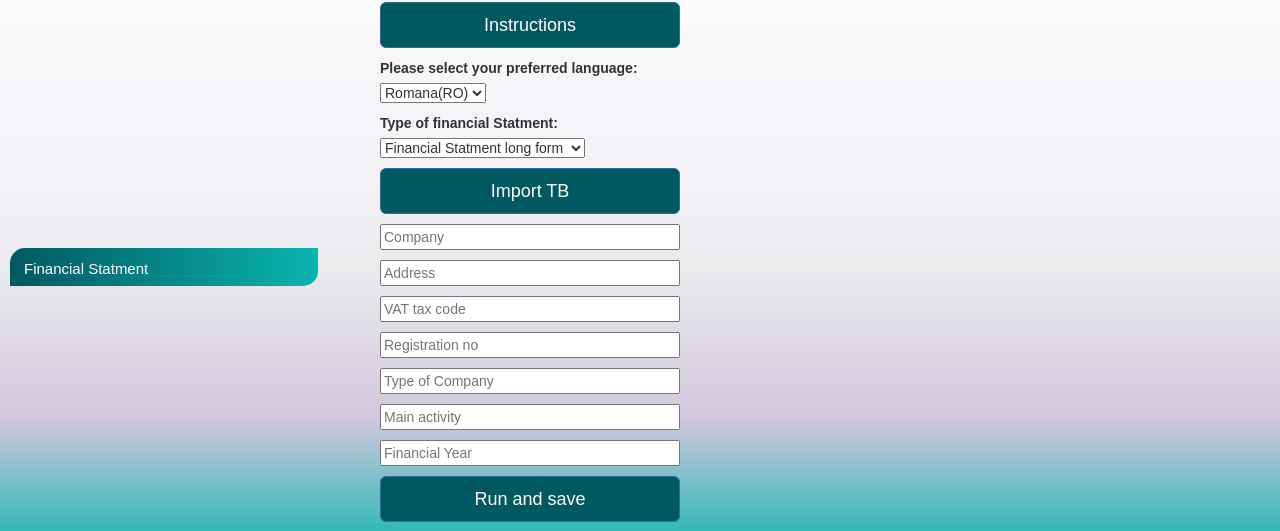
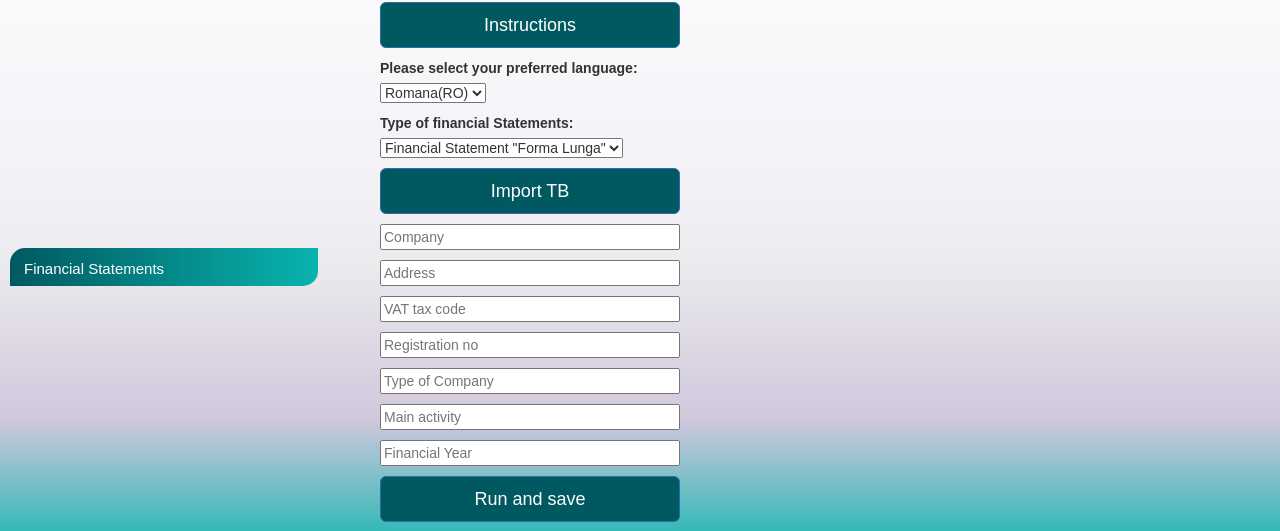
Before and after one commit to GTRDIGITAL/FSBotMirus, a Flask app: page / in a window 1280 px wide; the page is wider, and only the part inside the window is pictured. Shown: the part 133-664 px from the top of that part. Run offline with Flask 2, Linux system fonts and the light colour scheme; some libraries are stand-ins or nearby versions.

Commit message:
done change statment

```diff
--- a/templates/FS.html
+++ b/templates/FS.html
@@ -261,7 +261,7 @@ img {
 
                        <ul class="location">
                          <li class="curve">
-                            <a href="/FinancialStatment/GTRj8mjJ0RTAUQvQdE1USWwDbr">Financial Statment</a>
+                            <a href="/FinancialStatment/GTRj8mjJ0RTAUQvQdE1USWwDbr">Financial Statements</a>
                          </li>
                       </ul>
                        </div>
@@ -345,15 +345,15 @@ img {
             <div class="row">
                 <div class="col">
                     <label>
-                        Type of financial Statment:
+                        Type of financial Statements:
                     </label>
                 </div>
             </div>
 
             <div class="row">
                 <select name="forma">
-                        <option value="Romana(RO)">Financial Statment long form</option>
-                        <option value="English(EN)">Financial Statment short form</option>
+                        <option value="Romana(RO)">Financial Statement "Forma Lunga"</option>
+                        <option value="English(EN)">Financial Statement "Forma scurta</option>
                 </select>
             </div>
 
```
